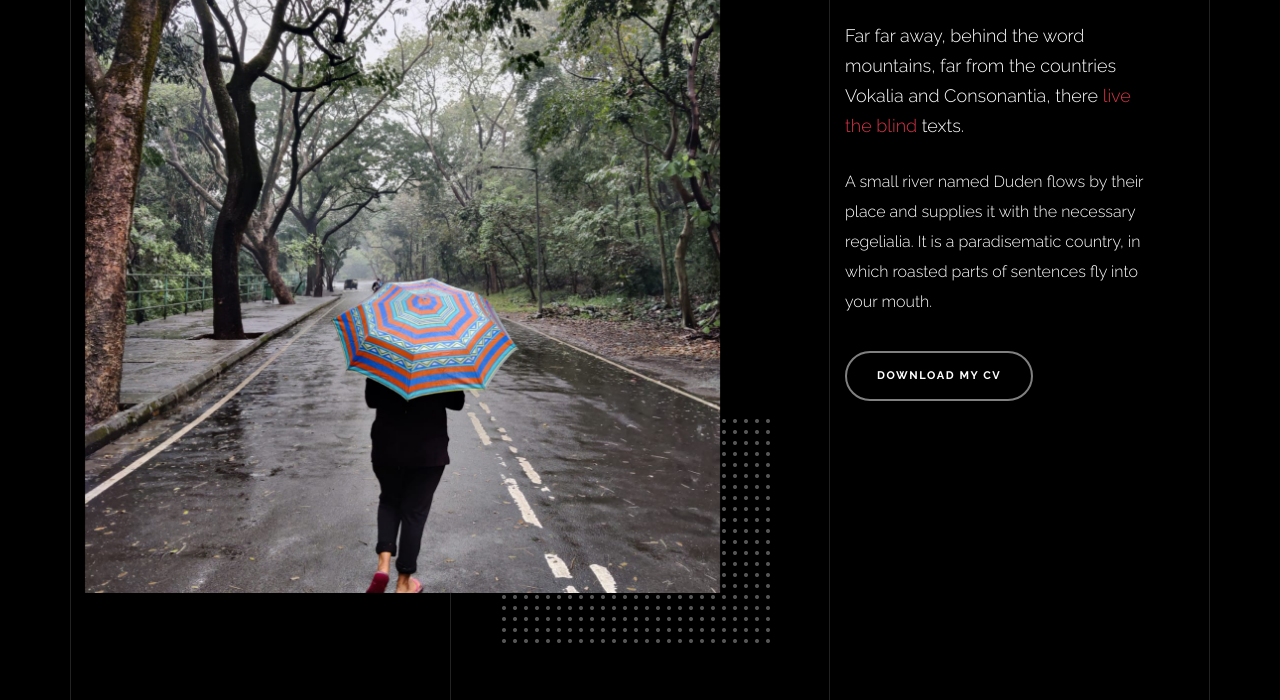
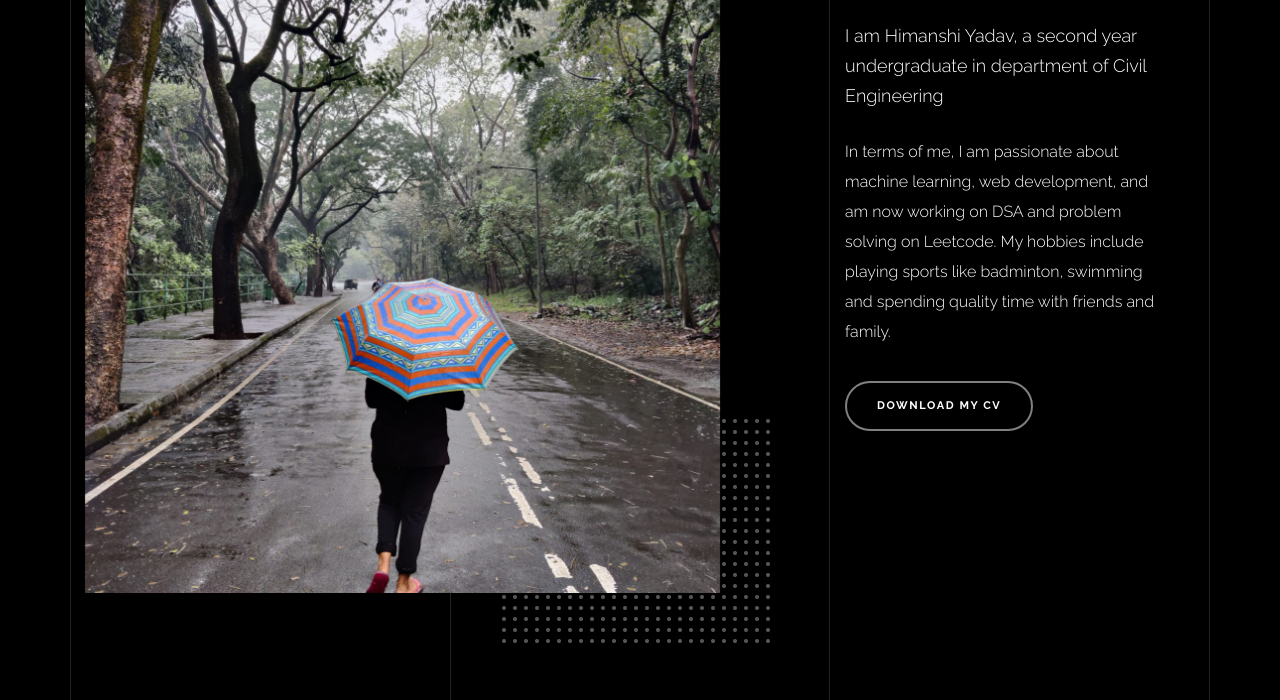
Before and after one commit to Himanshi62/Himanshi62.github.io, a plain HTML site: page index.html in a window 1280 px wide. Shown: the part 2360-3060 px from the top of the page. Drawn offline with nearby package versions, Linux system fonts and the light colour scheme; files whose address does not match are found by name.

Commit message:
Update index.html

```diff
--- a/index.html
+++ b/index.html
@@ -320,9 +320,9 @@
             </div>
             <div class="col-lg-4 pr-lg-5">
               <h3 class="mb-4 heading-h3"><span class="gsap-reveal">Himanshi Yadav</span></h3>
-              <p class="lead gsap-reveal">Far far away, behind the word mountains, far from the countries Vokalia and Consonantia, there <a href="#">live the blind</a> texts. </p>
-              <p class="mb-4 gsap-reveal">A small river named Duden flows by their place and supplies it with the necessary regelialia. It is a paradisematic country, in which roasted parts of sentences fly into your mouth.</p>
-              <p class="gsap-reveal"><a href="unfold-master\cv.pdf" class="btn btn-outline-pill btn-custom-light">Download my CV</a></p>
+              <p class="lead gsap-reveal">I am Himanshi Yadav, a second year undergraduate in department of Civil Engineering</p>
+              <p class="mb-4 gsap-reveal">In terms of me, I am passionate about machine learning, web development, and am now working on DSA and problem solving on Leetcode. My hobbies include playing sports like badminton, swimming and spending quality time with friends and family. </p>
+              <p class="gsap-reveal"><a href="https://drive.google.com/file/d/1UgpHH2hdZhOn1v0ilLKfUxNYCcNX_FwZ/view?usp=sharing" class="btn btn-outline-pill btn-custom-light">Download my CV</a></p>
             </div>
           </div>
         </div>
```
